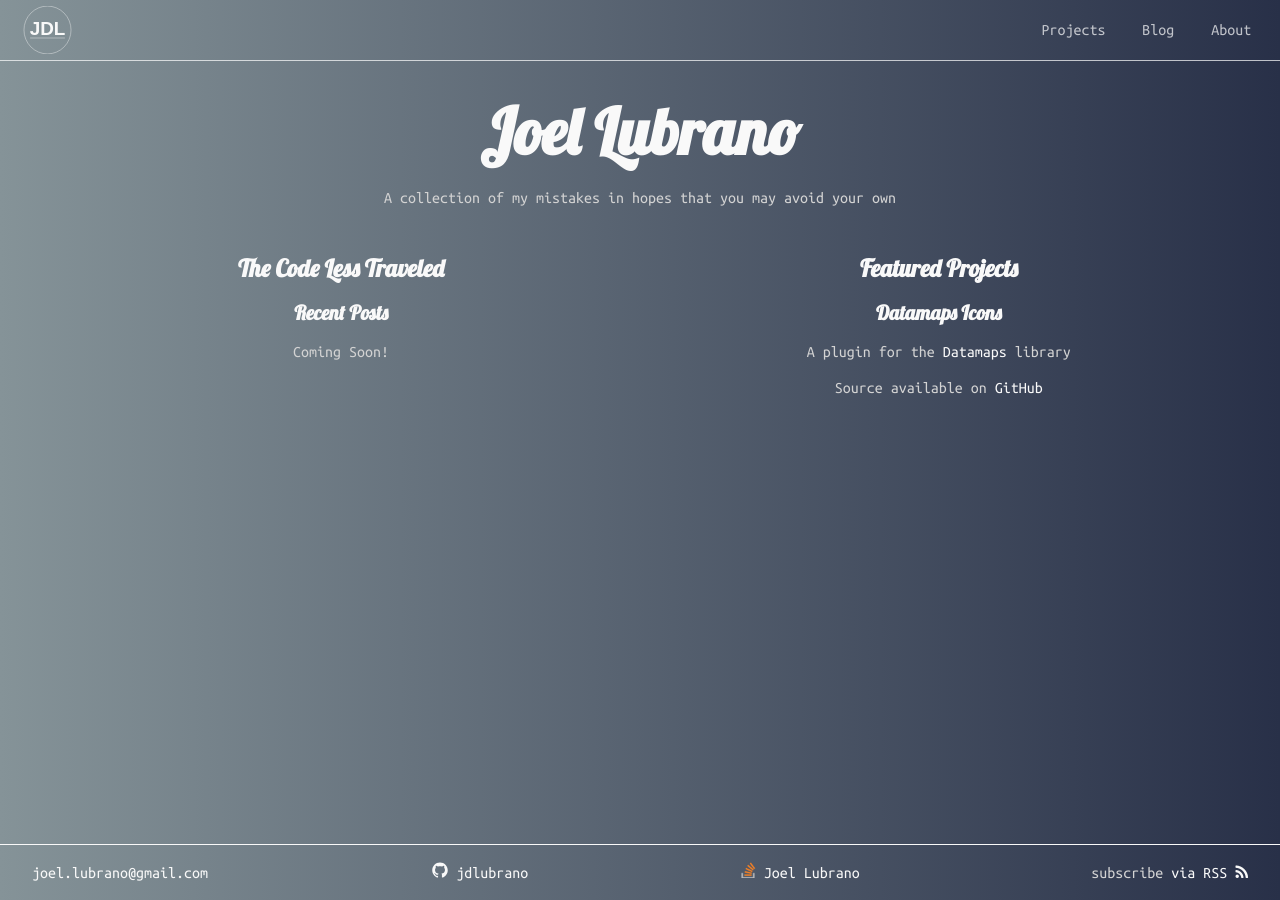
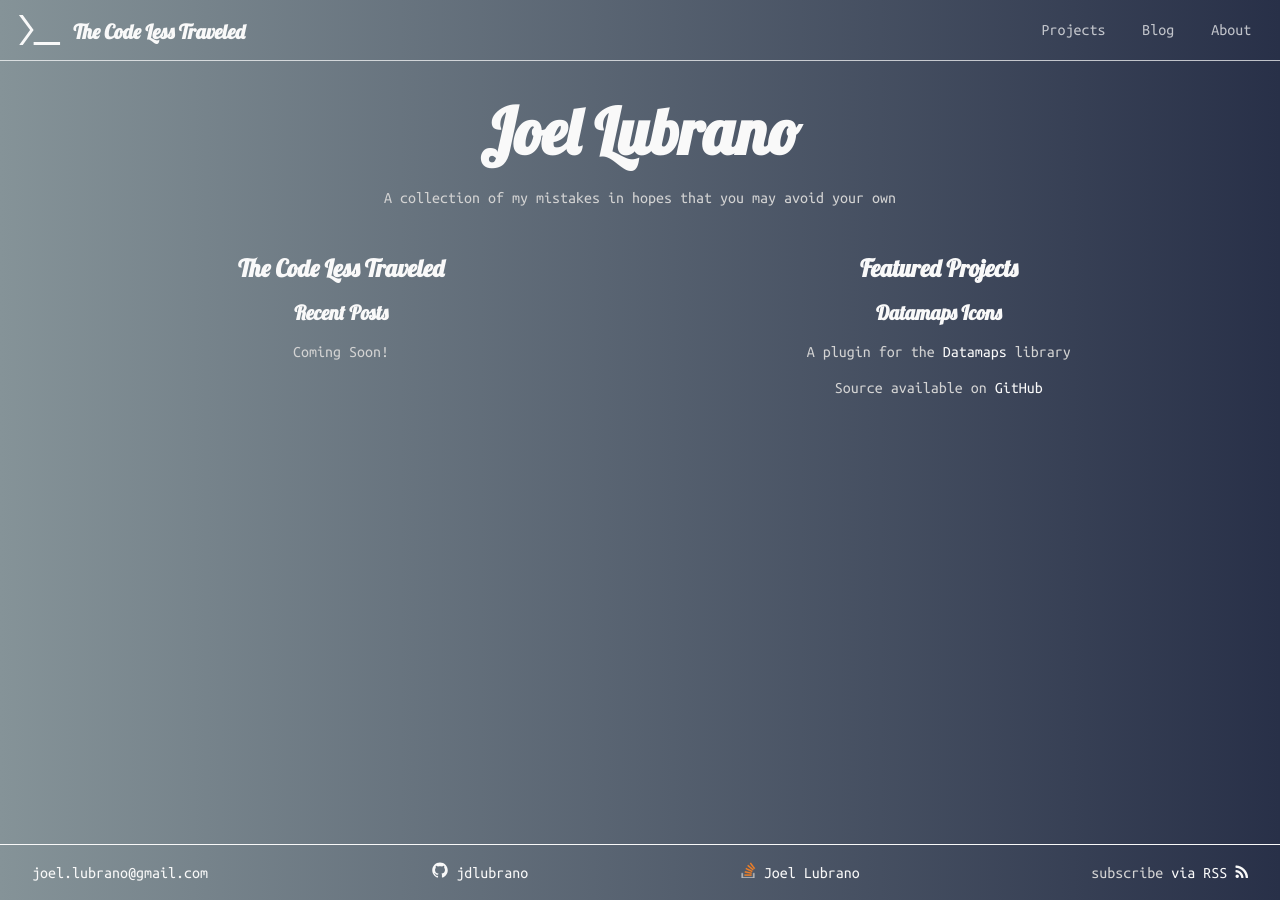
Before and after one commit to jdlubrano/jdlubrano.github.io, a Jekyll site: the page built from index.html, in a window 1280 px wide. Built offline with Jekyll 4.4.1, drawn with Linux system fonts in a browser that asks for light colours; nearby versions of some CDN libraries.

Commit message:
Update logo and favicon

```diff
--- a/_includes/head.html
+++ b/_includes/head.html
@@ -6,9 +6,9 @@
   <title>{% if page.title %}{{ page.title | escape }}{% else %}{{ site.title | escape }}{% endif %}</title>
   <meta name="description" content="{{ page.excerpt | default: site.description | strip_html | normalize_whitespace | truncate: 160 | escape }}">
 
-  <link rel="icon" href="/images/jdl-favicon.png" type="image/png"/>
-  <link rel="shortcut icon" href="/images/jdl-favicon.png" type="image/png"/>
-  <link rel="apple-itouch-icon" href="/images/jdl-favicon.png">
+  <link rel="icon" href="/images/terminal-favicon.png" type="image/png"/>
+  <link rel="shortcut icon" href="/images/terminal-favicon.png" type="image/png"/>
+  <link rel="apple-itouch-icon" href="/images/terminal-favicon.png">
 
   <link rel="stylesheet" href="{{ "/css/main.css" | relative_url }}">
   <link rel="canonical" href="{{ page.url | replace:'index.html','' | absolute_url }}">
--- a/_includes/header.html
+++ b/_includes/header.html
@@ -1,7 +1,8 @@
 <header class="navigation navbar" role="banner">
   <div class="navigation-wrapper">
     <a href="/" class="logo">
-      <img src="/images/jdl-icon.svg" alt="JDL Icon">
+      <img src="/images/terminal-icon.svg" alt="Terminal Icon">
+      <span class="logo-text"><h4>The Code Less Traveled</h4></span>
     </a>
     <a href="javascript:void(0)" class="navigation-menu-button" id="js-mobile-menu">MENU</a>
     <nav role="navigation">
--- a/_sass/header.scss
+++ b/_sass/header.scss
@@ -33,6 +33,12 @@ header.navigation {
     img {
       max-height: 60px;
       padding: 0.4em 0;
+    }
+
+    .logo-text {
+      float: right;
+      margin-top: 20px;
+      margin-left: 10px;
     }
   }
 
```
Also changed, not shown: images/terminal-favicon.png (added), images/terminal-icon.svg (added).
